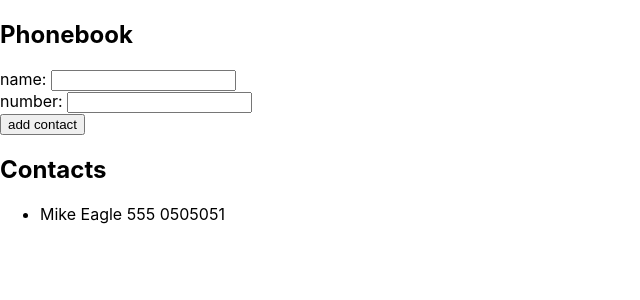
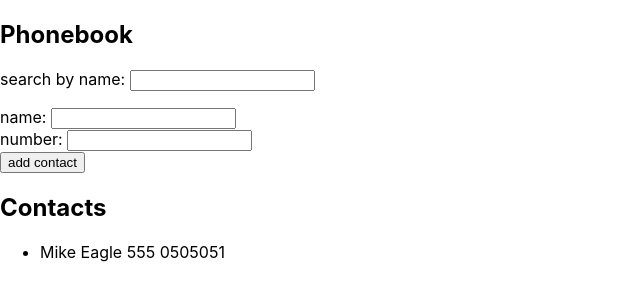
Before and after one commit to anniluo/fullstackOpen2019, a React (Create React App) app in the folder osa2/puhelinluettelo/: page / in a window 1280 px wide. Shown: the top 300 px of the page, without its empty margins (0-640 px from the left). Built offline with nearby package versions, Linux system fonts and the light colour scheme.

Commit message:
2.9*: puhelinluettelo step4 (Search) and 2.10:puhelinluettelo step5 (Components)

```diff
--- a/osa2/puhelinluettelo/src/App.js
+++ b/osa2/puhelinluettelo/src/App.js
@@ -1,25 +1,16 @@
 import React, { useState } from 'react';
+import ContactForm from './components/ContactForm';
+import ContactsList from './components/ContactsList';
+import Filter from './components/Filter';
 
 const App = () => {
     const [persons, setPersons] = useState([
-        {name: 'Mike Eagle', number: '555 0505051'}
+        {name: 'Mike Eagle', number: '555 0505051'},
     ])
     const [newName, setNewName] = useState('')
     const [newNumber, setNewNumber] = useState('')
-
-    const addContact = (event) => {
-        event.preventDefault()
-
-        if (persons.find(person => person.name === newName)) {
-            window.alert(`${newName} is already in the Phonebook!`)
-        } else {
-            const nameObject = {
-                name: newName,
-                number: newNumber
-            }
-            setPersons(persons.concat(nameObject))
-        }
-    }
+    const [filter, setFilter] = useState('')
+    const [filterResult, setNewFilterResult] = useState([])
 
     const handleNameChange = (event) => {
         setNewName(event.target.value)
@@ -29,30 +20,42 @@ const App = () => {
         setNewNumber(event.target.value)
     }
 
-    const rows = () => persons.map(person => <li key={person.name}>{person.name} {person.number}</li>)
+    const handleFilterChange = (event) => {
+        let filterInput = event.target.value
+        setFilter(filterInput)
+        let re = new RegExp(`${filterInput}`, 'gi')
 
-    return (
-        <div>
-            <h2>Phonebook</h2>
-            <form onSubmit={addContact}>
-                <div>
-                    name: <input value={newName} onChange={handleNameChange}/>
-                </div>
-                <div>
-                number: <input value={newNumber} onChange={handleNumberChange}/>
-                </div>
-                <div>
-                    <button type='submit'>add contact</button>
-                </div>
-            </form>
-            <h2>Contacts</h2>
-            <div>
-                <ul>
-                    {rows()}
-                </ul>
-            </div>
-        </div>
-    )
+        setNewFilterResult(persons.filter(person => {
+            return person.name.match(re)
+        }))
+    }
+
+    const addContact = (event) => {
+        event.preventDefault()
+
+        persons.find(person => person.name === newName
+        ? window.alert(`${newName} is already in the Phonebook!`)
+        : setPersons(persons.concat({name: newName, number: newNumber})))
+    }
+
+  return (
+    <div>
+        <h2>Phonebook</h2>
+        <Filter
+            filter={filter}
+            handleFilterChange={handleFilterChange}
+            filterResult={filterResult}
+        />
+        <ContactForm
+            addContact={addContact}
+            newName={newName}
+            handleNameChange={handleNameChange}
+            newNumber={newNumber}
+            handleNumberChange={handleNumberChange}
+        />
+        <ContactsList persons={persons}/>
+    </div>
+  )
 }
 
 export default App;
--- /dev/null
+++ b/osa2/puhelinluettelo/src/components/ContactForm.js
@@ -0,0 +1,21 @@
+import React from 'react';
+
+const ContactForm = ({addContact, newName, handleNameChange, newNumber, handleNumberChange}) => {
+    return (
+        <div>
+              <form onSubmit={addContact}>
+                <div>
+                    name: <input value={newName} onChange={handleNameChange}/>
+                </div>
+                <div>
+                number: <input value={newNumber} onChange={handleNumberChange}/>
+                </div>
+                <div>
+                    <button type='submit'>add contact</button>
+                </div>
+            </form>
+        </div>
+    )
+}
+
+export default ContactForm;
--- /dev/null
+++ b/osa2/puhelinluettelo/src/components/ContactsList.js
@@ -0,0 +1,19 @@
+import React from 'react';
+
+const ContactsList = ({persons}) => {
+    const rows = () => persons.map(person => <li key={person.name}>{person.name} {person.number}</li>)
+
+    return (
+        <div>
+            <h2>Contacts</h2>
+            <div>
+                <ul>
+                    {rows()}
+                </ul>
+            </div>
+        </div>
+    )
+
+}
+
+export default ContactsList;
--- /dev/null
+++ b/osa2/puhelinluettelo/src/components/Filter.js
@@ -0,0 +1,24 @@
+import React from 'react';
+
+const Filter = ({filter, handleFilterChange, filterResult}) => {
+    const searchResultRows = () => {
+        if (filter === '') {
+            // if search input is empty, clear the searchResultRows
+            return <div></div>
+        }
+
+        return filterResult.map(result =>
+            <li key={result.name}>{result.name} {result.number}</li>)
+    }
+
+    return (
+        <div>
+            search by name: <input value={filter} onChange={handleFilterChange}/>
+            <ul>
+                {searchResultRows()}
+            </ul>
+        </div>
+    )
+}
+
+export default Filter;
```
